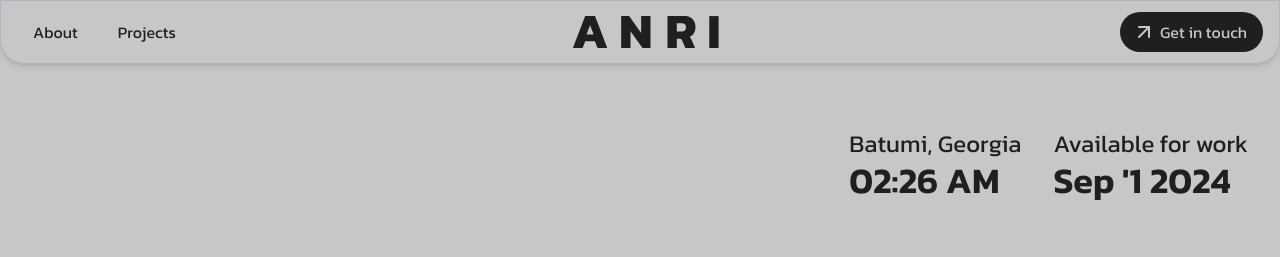
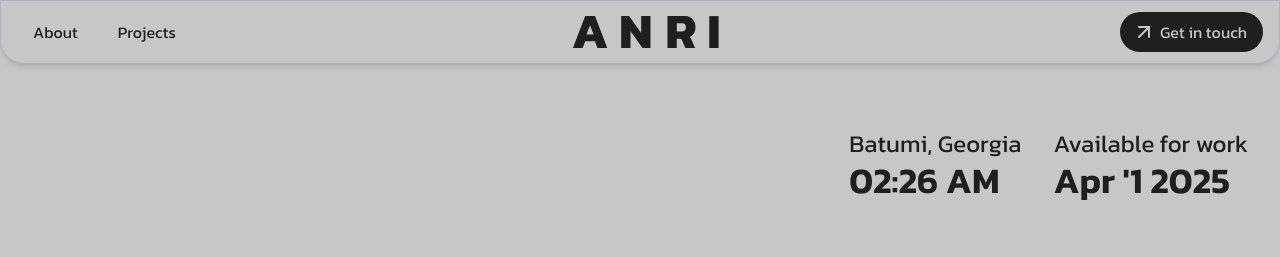
Before and after one commit to anriuss/portfolio, a Next.js app: page / in a window 1280 px wide. Shown: the top 257 px of the page. Built offline with nearby package versions, Linux system fonts and the light colour scheme.

Commit message:
chore: update available for work

```diff
--- a/src/components/hero/widgets.tsx
+++ b/src/components/hero/widgets.tsx
@@ -74,8 +74,8 @@ export default function HeroWidgets() {
       <InfoBlock
         text="Available for work"
         content={
-          <time dateTime="2024-09-01" className="text-4xl font-semibold">
-            Sep &apos;1 2024
+          <time dateTime="2025-04-01" className="text-4xl font-semibold">
+            Apr &apos;1 2025
           </time>
         }
       />
```
